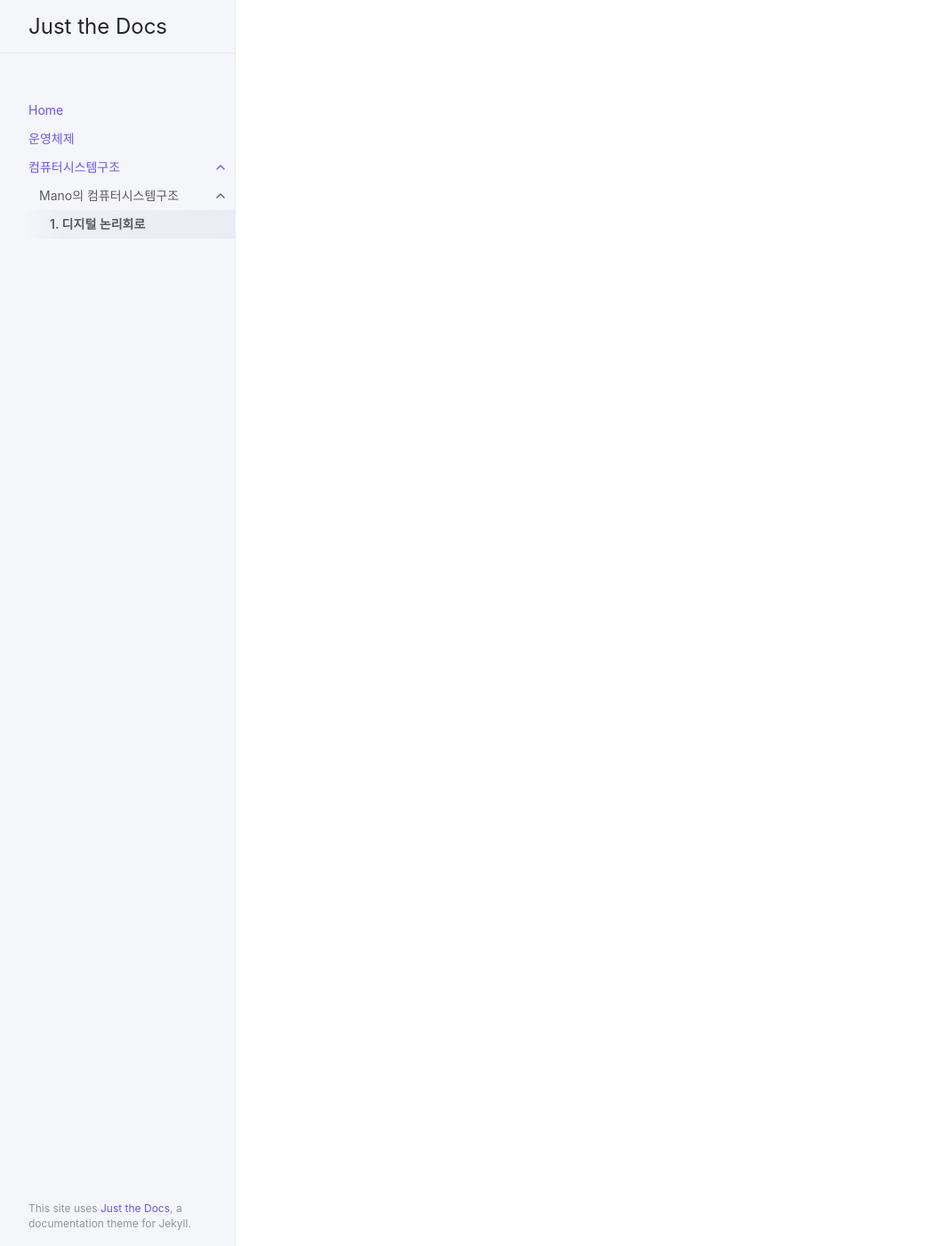
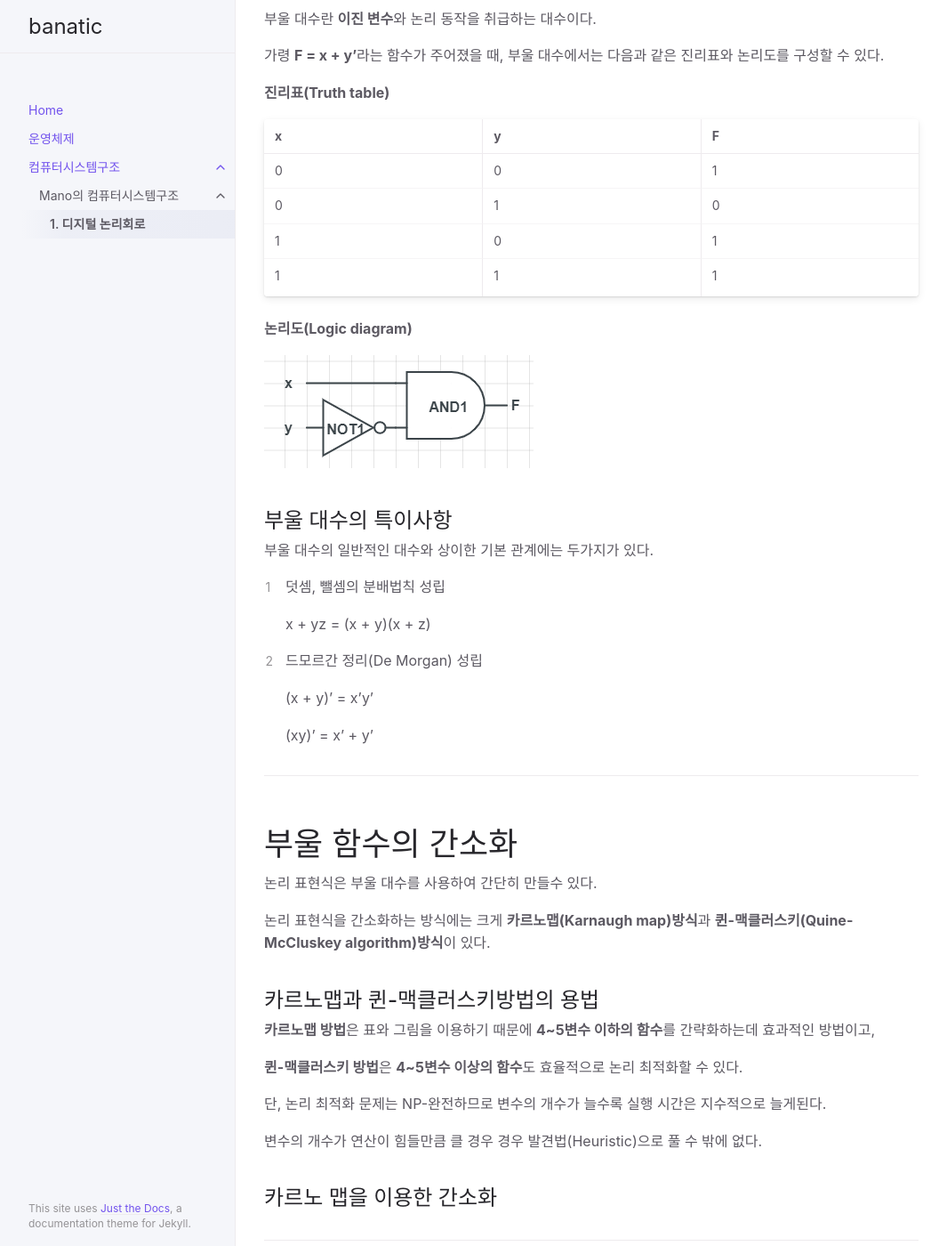
Before and after one commit to banatic/banatic.github.io, a Jekyll site: the page built from docs/cs architecture/mano/1digital circuit.md, in a window 1280 px wide and 1400 px high, scrolled down 1031 px. Shown: the whole window at 89% size, without its empty margins (107-1172 px from the left). Built offline with Jekyll 4.4.1, drawn with Linux system fonts in a browser that asks for light colours; some of the changed text lies outside the part shown.

Commit message:
favicon test

```diff
--- a/_config.yml
+++ b/_config.yml
@@ -13,7 +13,7 @@
 # you will see them accessed via {{ site.title }}, {{ site.github_repo }}, and so on.
 # You can create any custom variable you would like, and they will be accessible
 # in the templates via {{ site.myvariable }}.
-title: Just the Docs
+title: banatic
 description: A Jekyll theme for documentation
 baseurl:  # the subpath of your site, e.g. /blog
 url: "https://banatic.github.io" # the base hostname & protocol for your site, e.g. http://example.com
--- a/docs/cs architecture/mano/1digital circuit.md
+++ b/docs/cs architecture/mano/1digital circuit.md
@@ -22,6 +22,56 @@ grand_parent: 컴퓨터시스템구조
 AND, OR, Inverter, Buffer, NAND, NOR, XOR, XNOR 등등의 회로가 존재한다.
 
 ![](../pic/logic gate symbols.png)
+{: .no_toc }
+
+---
 
 # 부울 대수
-**부울 대수**란 **이진 변수와 논리 동작**을 취급하는 대수이다.
+## 부울 대수란
+부울 대수란 **이진 변수**와 논리 동작을 취급하는 대수이다.
+
+가령 **F = x + y'**라는 함수가 주어졌을 때, 부울 대수에서는 다음과 같은 진리표와 논리도를 구성할 수 있다.
+
+**진리표(Truth table)**
+<div class="truth-table" markdown="1">
+
+| x | y | F |
+|:--|:--|:--|
+| 0 | 0 | 1 |
+| 0 | 1 | 0 |
+| 1 | 0 | 1 |
+| 1 | 1 | 1 |
+
+</div>
+
+**논리도(Logic diagram)**
+
+![](../pic/bool1.png)
+## 부울 대수의 특이사항
+부울 대수의 일반적인 대수와 상이한 기본 관계에는 두가지가 있다.
+1. 덧셈, 뺄셈의 분배법칙 성립
+
+    x + yz = (x + y)(x + z)
+2. 드모르간 정리(De Morgan) 성립
+
+    (x + y)' = x'y'
+
+    (xy)' = x' + y'
+
+---
+
+# 부울 함수의 간소화
+논리 표현식은 부울 대수를 사용하여 간단히 만들수 있다.
+
+논리 표현식을 간소화하는 방식에는 크게 **카르노맵(Karnaugh map)방식**과 **퀸-맥클러스키(Quine-McCluskey algorithm)방식**이 있다.
+
+## 카르노맵과 퀸-맥클러스키방법의 용법
+**카르노맵 방법**은 표와 그림을 이용하기 때문에 **4~5변수 이하의 함수**를 간략화하는데 효과적인 방법이고,
+
+**퀸-맥클러스키 방법**은 **4~5변수 이상의 함수**도 효율적으로 논리 최적화할 수 있다.
+
+단, 논리 최적화 문제는 NP-완전하므로 변수의 개수가 늘수록 실행 시간은 지수적으로 늘게된다.
+
+변수의 개수가 연산이 힘들만큼 클 경우 경우 발견법(Heuristic)으로 풀 수 밖에 없다.
+
+## 카르노 맵을 이용한 간소화
```
Also changed, not shown: index.md (+1 -1 lines), README.md, docs/cs architecture/mano/pic/bool1.png (added), favicon.ico.
